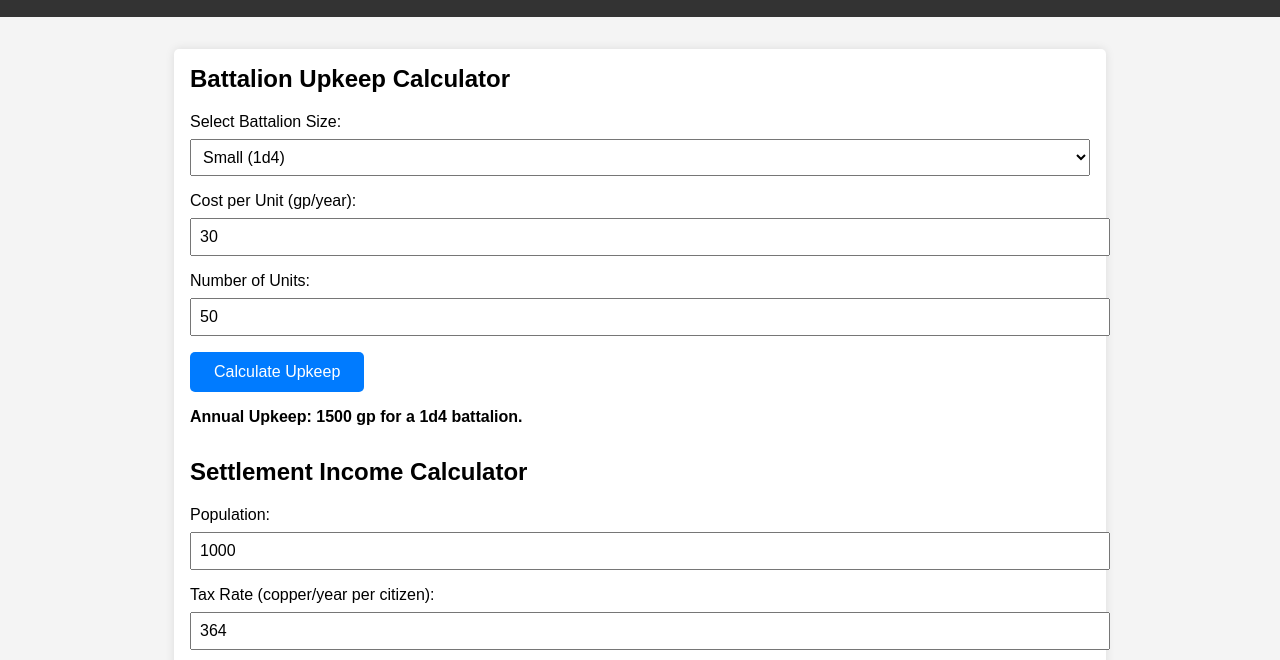
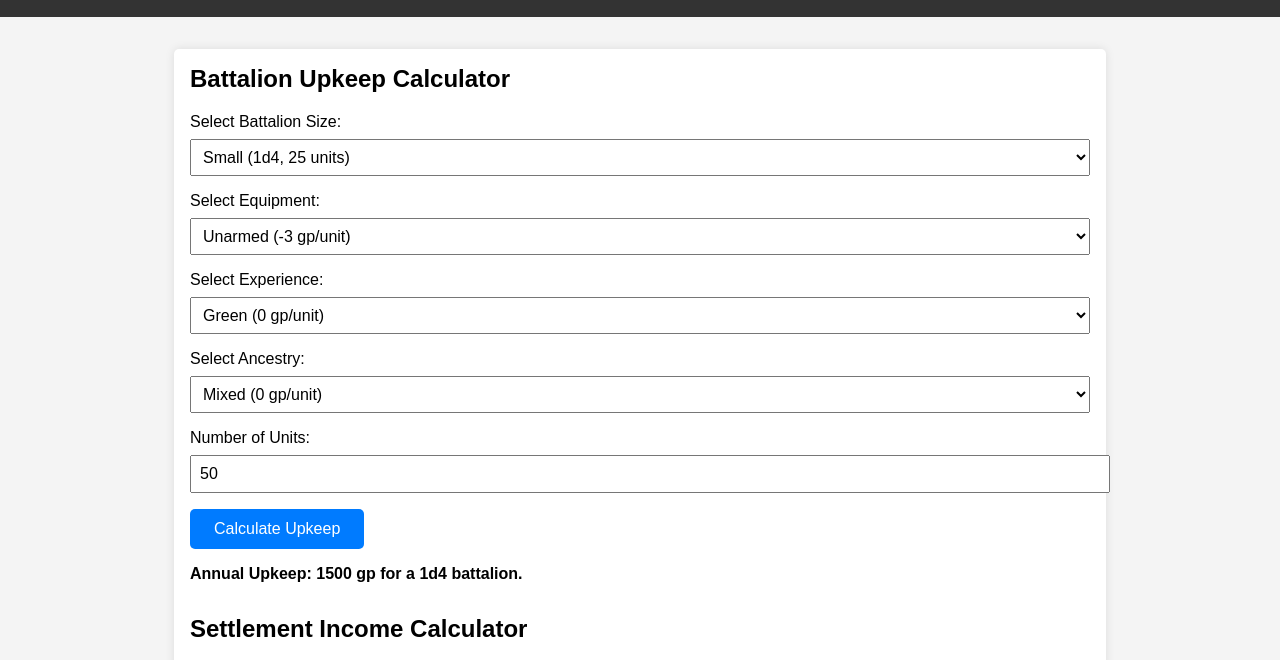
Before and after one commit to QuadeCSquared/ttrpg-projects, a plain HTML site: page index.html in a window 1280 px wide. Both pictures are taken after a click on the button "Calculate Upkeep". Shown: the part 95-755 px from the top of the page. Drawn offline with Linux system fonts and the light colour scheme.

Commit message:
update index.html

```diff
--- a/index.html
+++ b/index.html
@@ -81,21 +81,44 @@
             <h2>Battalion Upkeep Calculator</h2>
             <div class="input-group">
                 <label for="battalion-size">Select Battalion Size:</label>
-                <select id="battalion-size">
-                    <option value="1d4">Small (1d4)</option>
-                    <option value="1d6">Medium (1d6)</option>
-                    <option value="1d8">Large (1d8)</option>
-                    <option value="1d10">Huge (1d10)</option>
-                    <option value="1d12">Gargantuan (1d12)</option>
+                <select id="battalion-size" onchange="updateUnitCount()">
+                    <option value="1d4" data-units="25">Small (1d4, 25 units)</option>
+                    <option value="1d6" data-units="50">Medium (1d6, 50 units)</option>
+                    <option value="1d8" data-units="200">Large (1d8, 200 units)</option>
+                    <option value="1d10" data-units="450">Huge (1d10, 450 units)</option>
+                    <option value="1d12" data-units="800">Gargantuan (1d12, 800 units)</option>
                 </select>
             </div>
             <div class="input-group">
-                <label for="unit-cost">Cost per Unit (gp/year):</label>
-                <input type="number" id="unit-cost" value="30">
+                <label for="equipment">Select Equipment:</label>
+                <select id="equipment">
+                    <option value="0">Unarmed (-3 gp/unit)</option>
+                    <option value="0">Light (0 gp/unit)</option>
+                    <option value="5">Moderate (+5 gp/unit)</option>
+                    <option value="15">Heavy (+15 gp/unit)</option>
+                </select>
+            </div>
+            <div class="input-group">
+                <label for="experience">Select Experience:</label>
+                <select id="experience">
+                    <option value="0">Green (0 gp/unit)</option>
+                    <option value="2">Trained (+2 gp/unit)</option>
+                    <option value="5">Seasoned (+5 gp/unit)</option>
+                    <option value="10">Veteran (+10 gp/unit)</option>
+                </select>
+            </div>
+            <div class="input-group">
+                <label for="ancestry">Select Ancestry:</label>
+                <select id="ancestry">
+                    <option value="0">Mixed (0 gp/unit)</option>
+                    <option value="0">Human (0 gp/unit)</option>
+                    <option value="0">Elf (0 gp/unit)</option>
+                    <option value="5">Giant (+5 gp/unit)</option>
+                </select>
             </div>
             <div class="input-group">
                 <label for="num-units">Number of Units:</label>
-                <input type="number" id="num-units" value="50">
+                <input type="number" id="num-units" value="50" readonly>
             </div>
             <button onclick="calculateBattalionUpkeep()">Calculate Upkeep</button>
             <div class="output" id="battalion-output"></div>
@@ -117,18 +140,30 @@
         </div>
     </div>
     <script>
+        // Update the number of units based on battalion size selection
+        function updateUnitCount() {
+            const sizeSelect = document.getElementById("battalion-size");
+            const selectedOption = sizeSelect.options[sizeSelect.selectedIndex];
+            const unitCount = selectedOption.getAttribute("data-units");
+            document.getElementById("num-units").value = unitCount;
+        }
+
         // Battalion Calculator Logic
         function calculateBattalionUpkeep() {
             const sizeDie = document.getElementById("battalion-size").value;
-            const unitCost = parseFloat(document.getElementById("unit-cost").value);
+            const unitCost = 30; // Base cost per unit
             const numUnits = parseInt(document.getElementById("num-units").value, 10);
+            const equipmentCost = parseInt(document.getElementById("equipment").value, 10);
+            const experienceCost = parseInt(document.getElementById("experience").value, 10);
+            const ancestryCost = parseInt(document.getElementById("ancestry").value, 10);
 
-            if (isNaN(unitCost) || isNaN(numUnits)) {
-                document.getElementById("battalion-output").textContent = "Please enter valid numbers.";
+            if (isNaN(numUnits) || isNaN(equipmentCost) || isNaN(experienceCost) || isNaN(ancestryCost)) {
+                document.getElementById("battalion-output").textContent = "Please enter valid inputs.";
                 return;
             }
 
-            const upkeep = unitCost * numUnits;
+            const totalCostPerUnit = unitCost + equipmentCost + experienceCost + ancestryCost;
+            const upkeep = totalCostPerUnit * numUnits;
             document.getElementById("battalion-output").textContent = `Annual Upkeep: ${upkeep} gp for a ${sizeDie} battalion.`;
         }
 
```
